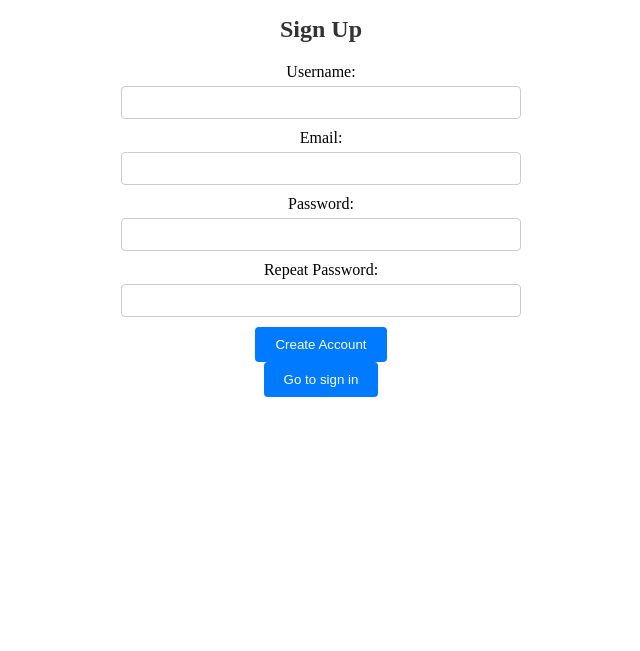
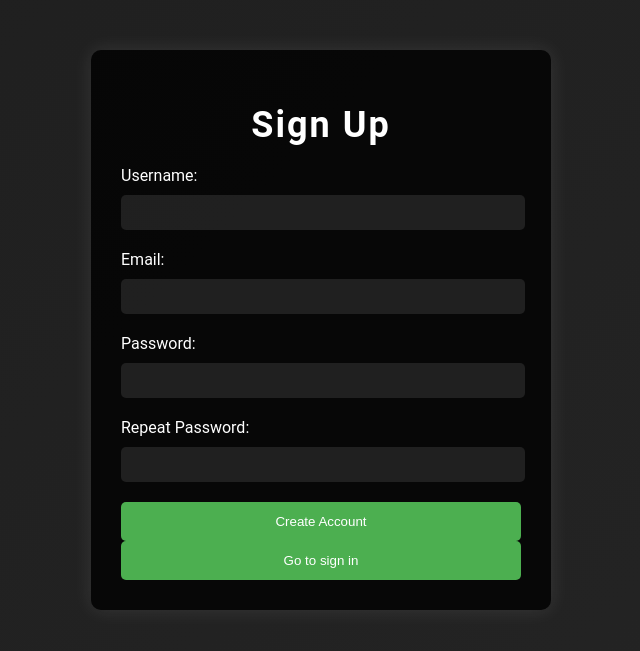
Before and after one commit to YanMinChan/F28CD_MatchmakingSys, a PHP site: page /createAccount.html in a window 1280 px wide. Shown: the top 651 px of the page, without its empty margins (319-959 px from the left). Run offline with PHP 8.4, Linux system fonts and the light colour scheme.

Commit message:
Update createAccount.css

```diff
--- a/prototype/createAccount.css
+++ b/prototype/createAccount.css
@@ -1,51 +1,80 @@
-/* createAccount.css */
+/* CSS for Create Account Page - Gaming Inspired */
 
-/* Style for the container */
+/* Background Gradient */
+body {
+    background: linear-gradient(135deg, #1f1f1f, #242424); /* Dark gradient background */
+    font-family: 'Roboto', sans-serif; /* Google Font Roboto for a modern look */
+    color: #fff; /* Text color */
+}
+
+/* Container Styles */
 .container {
     width: 400px;
-    margin: 0 auto;
+    margin: 50px auto;
     text-align: center;
+    background-color: rgba(0, 0, 0, 0.8); /* Semi-transparent black background */
+    padding: 30px;
+    border-radius: 10px;
+    box-shadow: 0 0 20px rgba(255, 255, 255, 0.1); /* Subtle white shadow */
 }
 
-/* Style for the h1 */
+/* Heading Styles */
 h1 {
-    color: #333;
-    font-size: 24px;
+    font-size: 36px;
+    margin-bottom: 20px;
+    letter-spacing: 2px; /* Increase letter spacing for a bold look */
 }
 
-/* Style for the form */
+/* Form Styles */
 form {
     margin-top: 20px;
 }
 
-/* Style for labels */
+/* Label Styles */
 label {
     display: block;
-    margin-bottom: 5px;
+    margin-bottom: 10px;
+    font-size: 16px;
+    text-align: left; /* Align labels to the left */
 }
 
-/* Style for input fields */
+/* Input Styles */
 input {
-    width: 100%;
-    padding: 8px;
-    margin-bottom: 10px;
-    border: 1px solid #ccc;
-    border-radius: 4px;
-    box-sizing: border-box;
+    width: calc(100% - 16px); /* Account for padding */
+    padding: 10px;
+    margin-bottom: 20px;
+    border: none;
+    border-radius: 5px;
+    background-color: rgba(255, 255, 255, 0.1); /* Semi-transparent white background */
+    color: #fff;
 }
 
-/* Style for buttons */
+input:focus {
+    outline: none; /* Remove outline on focus */
+}
+
+/* Button Styles */
 button {
-    padding: 10px 20px;
-    background-color: #007bff;
+    width: 100%;
+    padding: 12px;
+    background-color: #4CAF50; /* Green button color */
     color: #fff;
     border: none;
-    border-radius: 4px;
+    border-radius: 5px;
     cursor: pointer;
+    transition: background-color 0.3s;
 }
 
 button:hover {
-    background-color: #0056b3;
+    background-color: #45a049; /* Darker green on hover */
 }
 
-/* Additional styles as needed */
+/* Link Styles */
+a {
+    color: #42b7e7; /* Blue link color */
+    text-decoration: none;
+}
+
+a:hover {
+    text-decoration: underline;
+}
```
